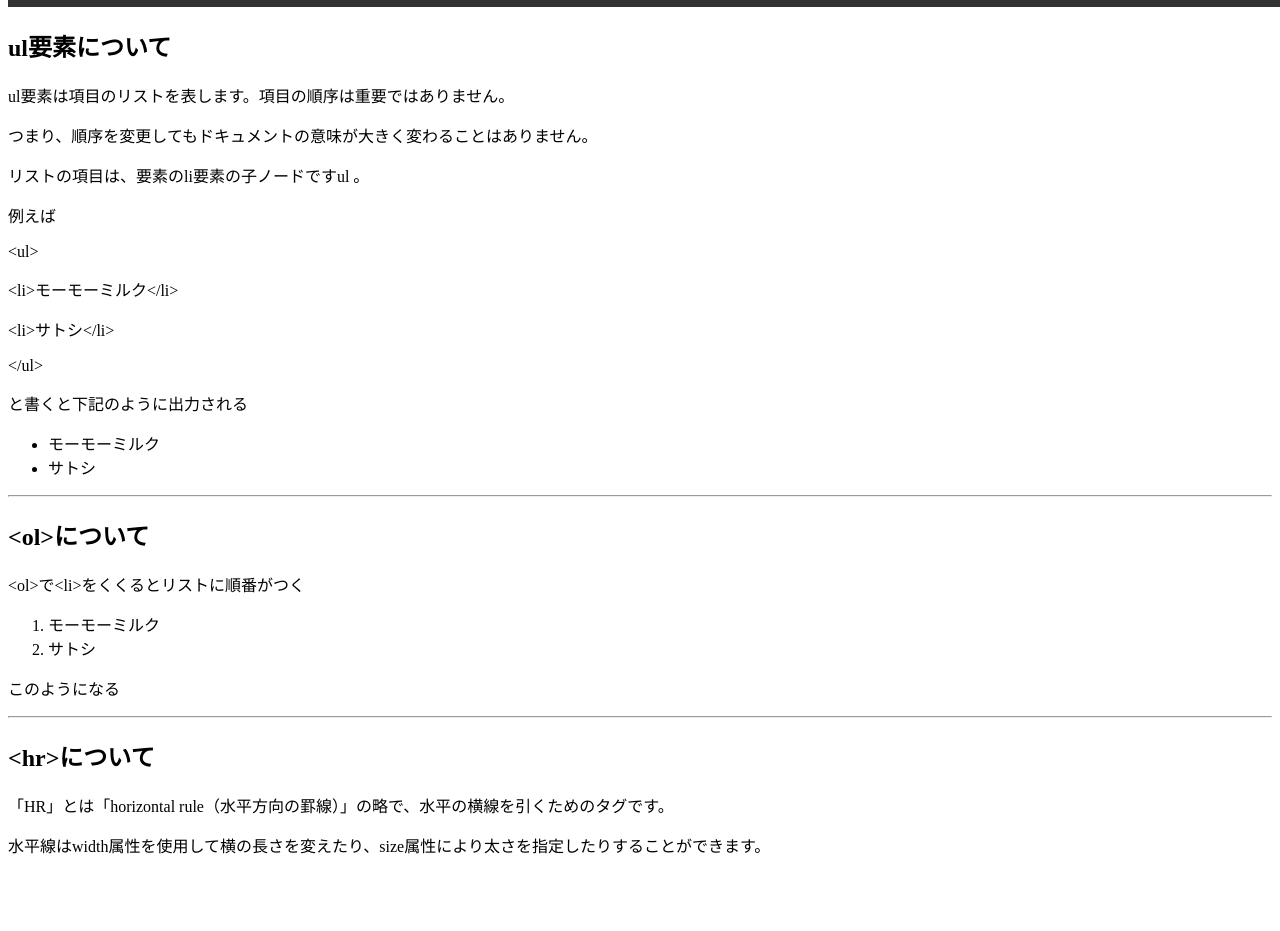
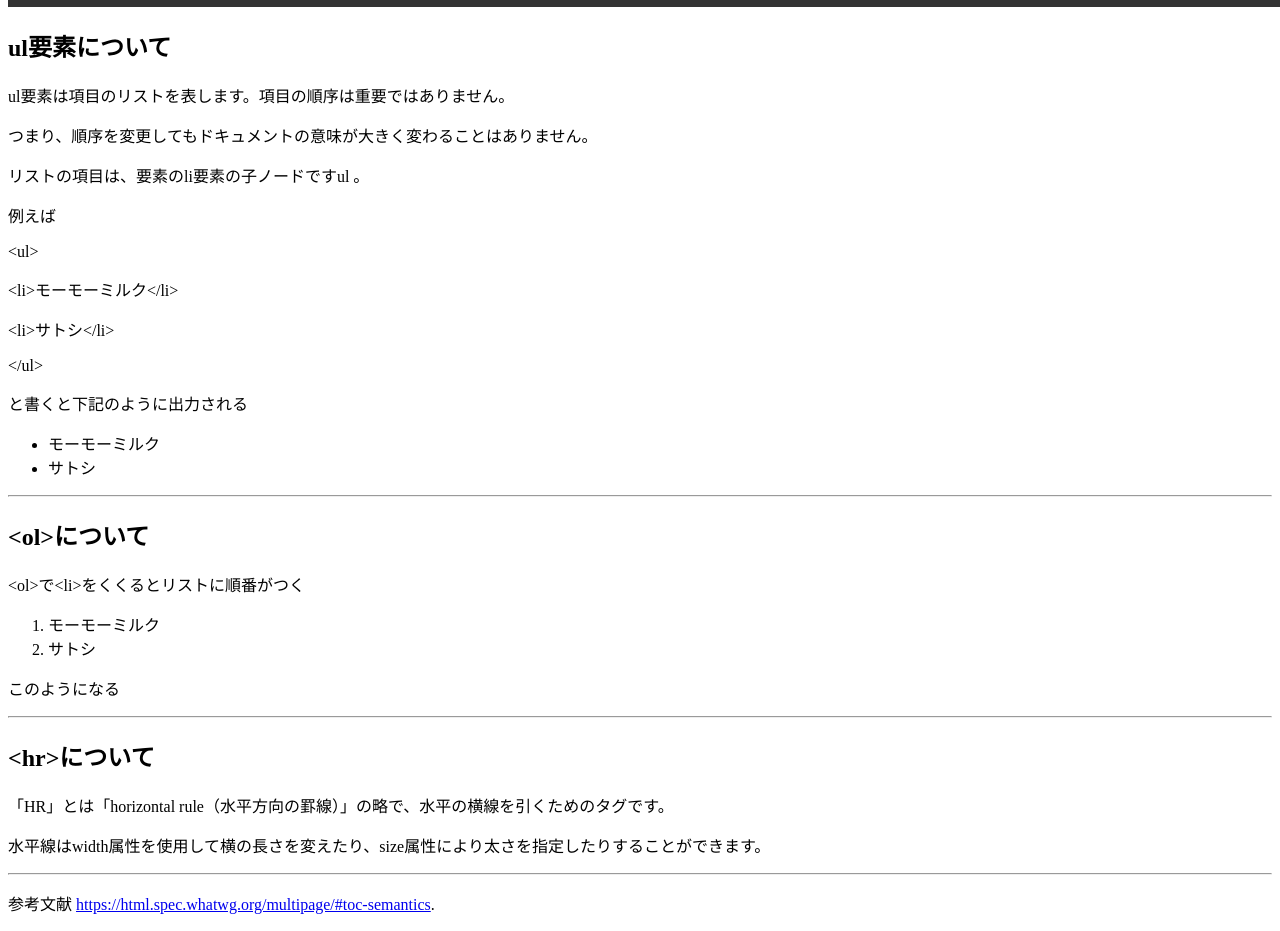
Before and after one commit to takumi0924/webp-excercise2, a plain HTML site: page index.html in a window 1280 px wide. Shown: the part 92-1023 px from the top of the page. Before the commit the page ends 965 px from the top, so only its background shows below. Drawn offline with Linux system fonts and the light colour scheme.

Commit message:
Update index.html

```diff
--- a/index.html
+++ b/index.html
@@ -36,5 +36,9 @@
 <h2>&lt;hr&gt;について</h2>
 <p>「HR」とは「horizontal rule（水平方向の罫線）」の略で、水平の横線を引くためのタグです。</p>
 <p> 水平線はwidth属性を使用して横の長さを変えたり、size属性により太さを指定したりすることができます。</p>
+<hr>
+<p>参考文献
+    <a href="https://html.spec.whatwg.org/multipage/#toc-semantics">https://html.spec.whatwg.org/multipage/#toc-semantics</a>.
+</p>
 </body>
 </html>
```
